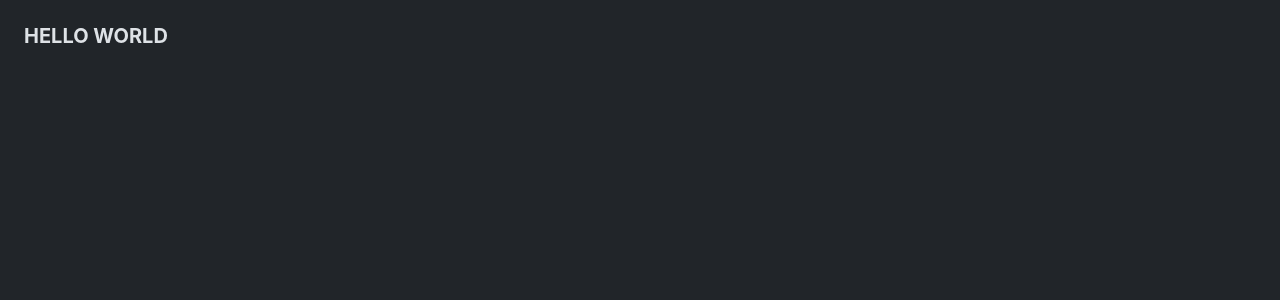
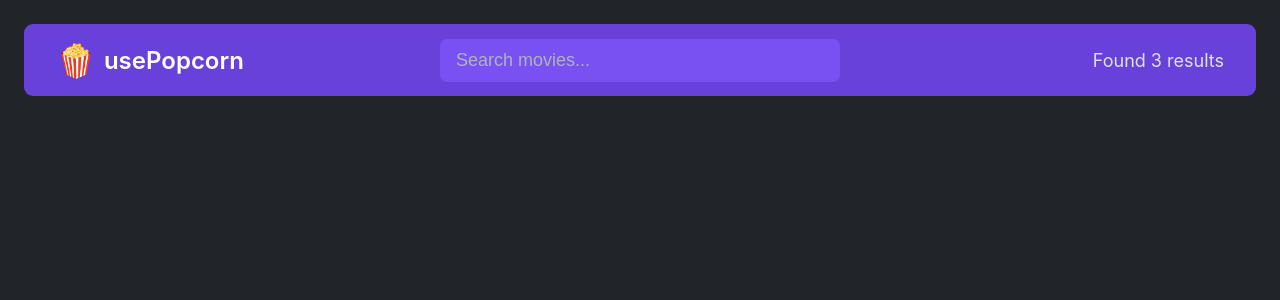
Before and after one commit to Abdelrahman-Adel610/use-Popcorn, a React (Create React App) app: page / in a window 1280 px wide. Shown: the top 300 px of the page. Built offline with nearby package versions, Linux system fonts and the light colour scheme.

Commit message:
➕ Added static navbar

```diff
--- a/src/App.js
+++ /dev/null
@@ -1,3 +0,0 @@
-export default function App() {
-  return <h1>HELLO WORLD</h1>;
-}
--- /dev/null
+++ b/src/Components/App.js
@@ -0,0 +1,61 @@
+import { useState } from "react";
+import { Navbar } from "./Navbar";
+
+export default function App() {
+  const tempMovieData = [
+    {
+      imdbID: "tt1375666",
+      Title: "Inception",
+      Year: "2010",
+      Poster:
+        "https://m.media-amazon.com/images/M/MV5BMjAxMzY3NjcxNF5BMl5BanBnXkFtZTcwNTI5OTM0Mw@@._V1_SX300.jpg",
+    },
+    {
+      imdbID: "tt0133093",
+      Title: "The Matrix",
+      Year: "1999",
+      Poster:
+        "https://m.media-amazon.com/images/M/MV5BNzQzOTk3OTAtNDQ0Zi00ZTVkLWI0MTEtMDllZjNkYzNjNTc4L2ltYWdlXkEyXkFqcGdeQXVyNjU0OTQ0OTY@._V1_SX300.jpg",
+    },
+    {
+      imdbID: "tt6751668",
+      Title: "Parasite",
+      Year: "2019",
+      Poster:
+        "https://m.media-amazon.com/images/M/MV5BYWZjMjk3ZTItODQ2ZC00NTY5LWE0ZDYtZTI3MjcwN2Q5NTVkXkEyXkFqcGdeQXVyODk4OTc3MTY@._V1_SX300.jpg",
+    },
+  ];
+
+  const tempWatchedData = [
+    {
+      imdbID: "tt1375666",
+      Title: "Inception",
+      Year: "2010",
+      Poster:
+        "https://m.media-amazon.com/images/M/MV5BMjAxMzY3NjcxNF5BMl5BanBnXkFtZTcwNTI5OTM0Mw@@._V1_SX300.jpg",
+      runtime: 148,
+      imdbRating: 8.8,
+      userRating: 10,
+    },
+    {
+      imdbID: "tt0088763",
+      Title: "Back to the Future",
+      Year: "1985",
+      Poster:
+        "https://m.media-amazon.com/images/M/MV5BZmU0M2Y1OGUtZjIxNi00ZjBkLTg1MjgtOWIyNThiZWIwYjRiXkEyXkFqcGdeQXVyMTQxNzMzNDI@._V1_SX300.jpg",
+      runtime: 116,
+      imdbRating: 8.5,
+      userRating: 9,
+    },
+  ];
+  const [searchQuery, setSearchQuery] = useState("");
+  return (
+    <>
+      <Navbar
+        numberOfresults={tempMovieData.length}
+        searchQuery={searchQuery}
+        setSearchQuery={setSearchQuery}
+      />
+    </>
+  );
+}
--- /dev/null
+++ b/src/Components/Navbar.js
@@ -0,0 +1,30 @@
+export function Navbar({ numberOfresults, searchQuery, setSearchQuery }) {
+  return (
+    <div className="nav-bar">
+      <Logo />
+      <Search searchQuery={searchQuery} setSearchQuery={setSearchQuery} />
+      <ResultsStats numberOfresults={numberOfresults} />
+    </div>
+  );
+}
+function Logo() {
+  return (
+    <div className="logo">
+      <span>🍿 </span> <h1>usePopcorn</h1>
+    </div>
+  );
+}
+function Search({ searchQuery, setSearchQuery }) {
+  return (
+    <input
+      className="search"
+      placeholder="Search movies..."
+      type="text"
+      value={searchQuery}
+      onChange={(e) => setSearchQuery(e.target.value)}
+    />
+  );
+}
+function ResultsStats({ numberOfresults }) {
+  return <div className="num-results">Found {numberOfresults} results</div>;
+}
--- a/src/index.js
+++ b/src/index.js
@@ -1,7 +1,7 @@
 import React from "react";
 import ReactDOM from "react-dom/client";
 import "./index.css";
-import App from "./App";
+import App from "./Components/App";
 
 const root = ReactDOM.createRoot(document.getElementById("root"));
 root.render(
```
